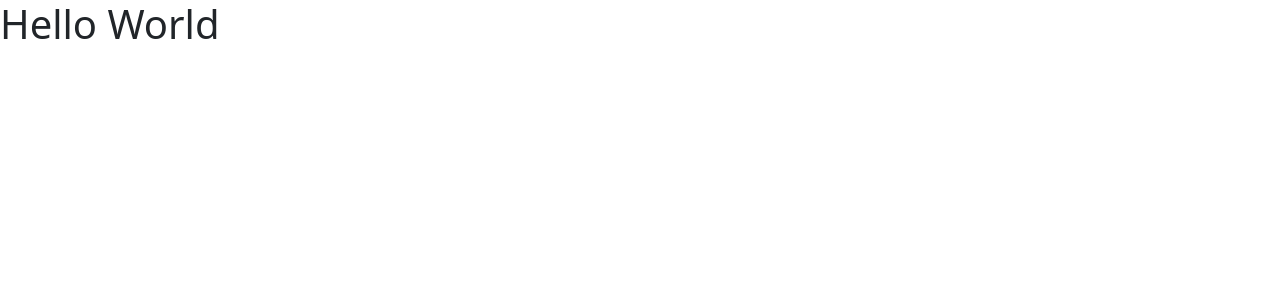
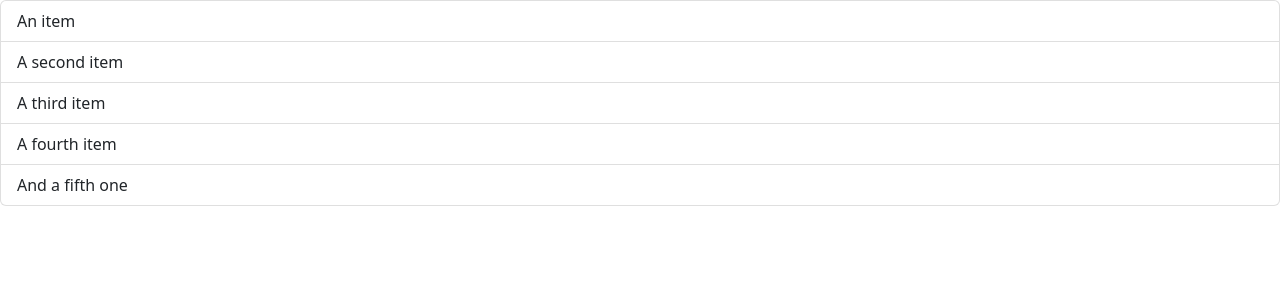
Before and after one commit to BishnuThapa/react-app, a React (Vite) app: page / in a window 1280 px wide. Shown: the top 300 px of the page. Built offline with nearby package versions, Linux system fonts and the light colour scheme.

Commit message:
added listgroup component

```diff
--- a/src/App.tsx
+++ b/src/App.tsx
@@ -1,8 +1,8 @@
-import Message from "./Message"
+import ListGroup from "./components/ListGroup"
 function App()
 {
   return <div>
-      <Message />
+    <ListGroup />
   </div>
 }
 
--- /dev/null
+++ b/src/components/ListGroup.tsx
@@ -0,0 +1,13 @@
+function ListGroup() {
+  return (
+    <ul className="list-group">
+      <li className="list-group-item">An item</li>
+      <li className="list-group-item">A second item</li>
+      <li className="list-group-item">A third item</li>
+      <li className="list-group-item">A fourth item</li>
+      <li className="list-group-item">And a fifth one</li>
+    </ul>
+  );
+}
+
+export default ListGroup;
```
